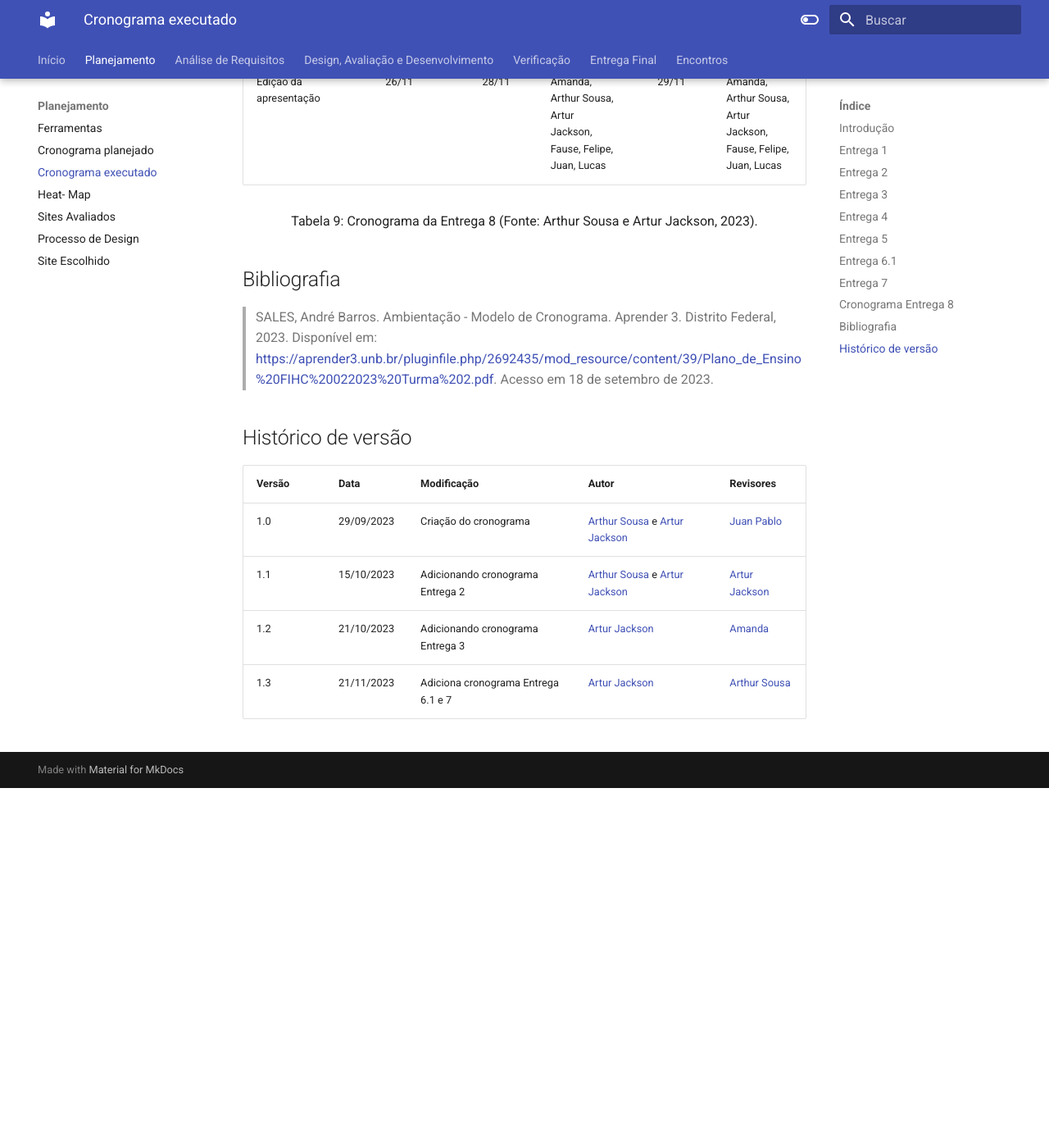
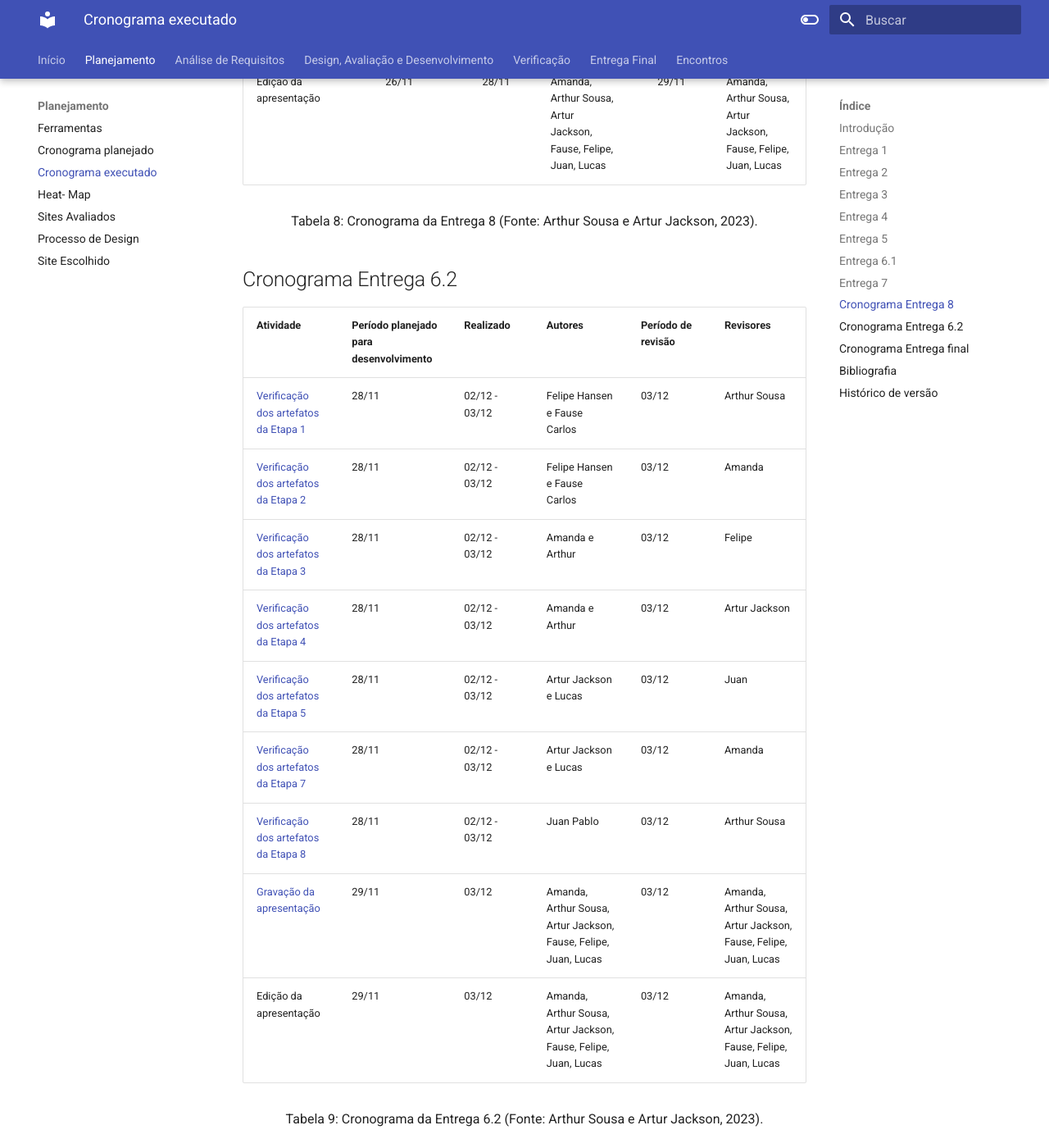
Before and after one commit to Interacao-Humano-Computador/2023.2--BRB-Mobilidade, an MkDocs documentation site: the page built from docs/planejamentoProj/cronograma_executado.md, in a window 1280 px wide and 1400 px high, scrolled down 7859 px. Shown: the whole window at 82% size. Built offline with MkDocs 1.6.1 and Material for MkDocs 9.7.7, drawn with Linux system fonts in a browser that asks for light colours; before the commit the page ends 8820 px from its top, so only the background shows below that; some of the changed text lies outside the part shown.

Commit message:
Concluindo cronogramas executados

```diff
--- a/docs/planejamentoProj/cronograma_executado.md
+++ b/docs/planejamentoProj/cronograma_executado.md
@@ -131,9 +131,41 @@
 | Edição da apresentação | 26/11 | 28/11 | Amanda, Arthur Sousa, Artur Jackson, Fause, Felipe, Juan, Lucas | 29/11 | Amanda, Arthur Sousa, Artur Jackson, Fause, Felipe, Juan, Lucas |
 
 <div style="text-align: center">
-    <p> Tabela 9: Cronograma da Entrega 8 (Fonte: Arthur Sousa e Artur Jackson, 2023).</p>
+    <p> Tabela 8: Cronograma da Entrega 8 (Fonte: Arthur Sousa e Artur Jackson, 2023).</p>
 </div>
 
+
+## Cronograma Entrega 6.2
+
+| Atividade | Período planejado para desenvolvimento | Realizado | Autores | Período de revisão | Revisores |
+|-----------|------------------|---------|---------|-----------|-----------|
+| [Verificação dos artefatos da Etapa 1]() | 28/11 | 02/12 - 03/12 | Felipe Hansen e Fause Carlos | 03/12 | Arthur Sousa |
+| [Verificação dos artefatos da Etapa 2]() | 28/11 | 02/12 - 03/12 | Felipe Hansen e Fause Carlos | 03/12 | Amanda |
+| [Verificação dos artefatos da Etapa 3]() | 28/11 | 02/12 - 03/12 | Amanda e Arthur | 03/12 | Felipe |
+| [Verificação dos artefatos da Etapa 4]() | 28/11 | 02/12 - 03/12 | Amanda e Arthur | 03/12 | Artur Jackson |
+| [Verificação dos artefatos da Etapa 5]() | 28/11 | 02/12 - 03/12 | Artur Jackson e Lucas | 03/12 | Juan |
+| [Verificação dos artefatos da Etapa 7]() | 28/11 | 02/12 - 03/12 | Artur Jackson e Lucas | 03/12 | Amanda |
+| [Verificação dos artefatos da Etapa 8]() | 28/11 | 02/12 - 03/12 | Juan Pablo | 03/12 | Arthur Sousa |
+| [Gravação da apresentação]() | 29/11 | 03/12 | Amanda, Arthur Sousa, Artur Jackson, Fause, Felipe, Juan, Lucas | 03/12 | Amanda, Arthur Sousa, Artur Jackson, Fause, Felipe, Juan, Lucas |
+| Edição da apresentação | 29/11 | 03/12 | Amanda, Arthur Sousa, Artur Jackson, Fause, Felipe, Juan, Lucas | 03/12 | Amanda, Arthur Sousa, Artur Jackson, Fause, Felipe, Juan, Lucas |
+
+<div style="text-align: center">
+    <p> Tabela 9: Cronograma da Entrega 6.2 (Fonte: Arthur Sousa e Artur Jackson, 2023).</p>
+</div>
+
+
+## Cronograma Entrega final
+
+| Atividade | Período planejado para desenvolvimento | Realizado | Autores | Período de revisão | Revisores |
+| ----------- | :---------: | ---------| --------- | :---------: | ----------- |
+| Correção dos artefatos | 30/11 - 03/12 | 06/12 | Amanda, Arthur Sousa, Artur Jackson, Fause, Felipe, Juan, Lucas | 06/12 | Arthur Sousa |
+| Criação do documento final | 30/11 - 03/12 | 06/12 | Amanda, Arthur Sousa, Artur Jackson, Fause, Felipe, Juan, Lucas | 06/12 | Felipe |
+| Gravação da apresentação | 03/11 - 04/11 | 06/12 | Amanda, Arthur Sousa, Artur Jackson, Fause, Felipe, Juan, Lucas | 06/12 | Amanda, Arthur Sousa, Artur Jackson, Fause, Felipe, Juan, Lucas |
+| Edição da apresentação | 04/11 - 05/11 | 06/12 | Amanda, Arthur Sousa, Artur Jackson, Fause, Felipe, Juan, Lucas | 06/12 | Amanda, Arthur Sousa, Artur Jackson, Fause, Felipe, Juan, Lucas |
+
+<div style="text-align: center">
+    <p> Tabela 10: Cronograma da Entrega Final (Fonte: Arthur Sousa e Artur Jackson, 2023).</p>
+</div>
 
 ## Bibliografia
 
@@ -148,3 +180,4 @@
 |    1.1   |   15/10/2023   |   Adicionando cronograma Entrega 2 |  [Arthur Sousa](https://github.com/arthurrsousa) e [Artur Jackson](https://github.com/artur-jack)| [Artur Jackson](https://github.com/artur-jack) |
 |    1.2   |   21/10/2023   |   Adicionando cronograma Entrega 3 |  [Artur Jackson](https://github.com/artur-jack)| [Amanda]() |
 |    1.3   |   21/11/2023   |   Adiciona cronograma Entrega 6.1 e 7 |  [Artur Jackson](https://github.com/artur-jack)| [Arthur Sousa](https://github.com/arthurrsousa) |
+|    1.4   |   06/12/2023   |   Finaliza adição de Cronogramas |  [Arthur Sousa](https://github.com/arthurrsousa)| [Artur Jackson](https://github.com/artur-jack) |
```
